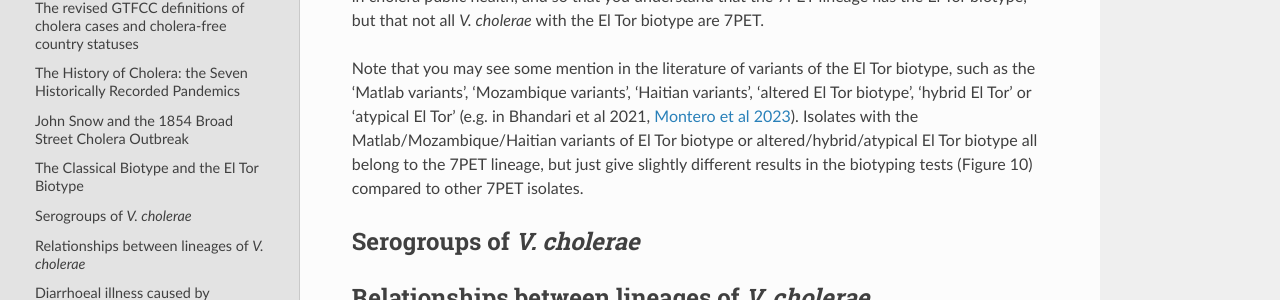
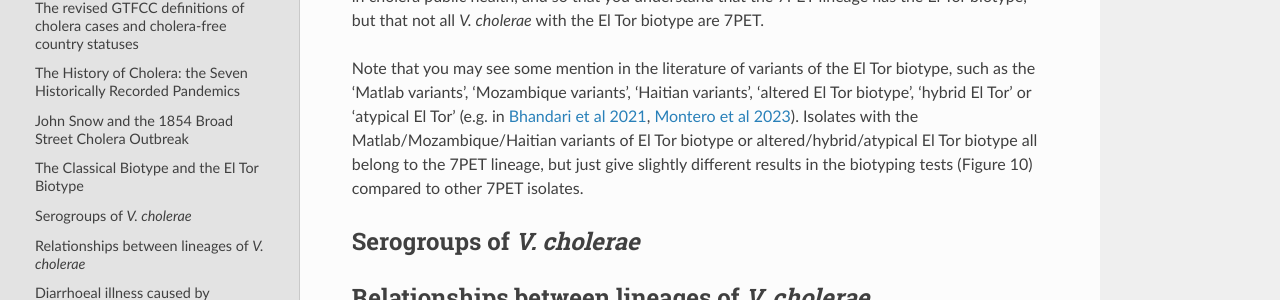
Before and after one commit to avrilcoghlan/cholerabook, a Sphinx documentation site: the page built from docs/source/vibriogenomes.rst, in a window 1280 px wide and 900 px high, scrolled down 8908 px. Shown: the part 199-499 px from the top of the window. Built offline with Sphinx 7.4.7 and the Read the Docs theme 2.0.0, drawn with Linux system fonts in a browser that asks for light colours.

```diff
--- a/docs/source/vibriogenomes.rst
+++ b/docs/source/vibriogenomes.rst
@@ -281,7 +281,8 @@ but that not all *V. cholerae* with the El Tor biotype are 7PET.
 .. _CDC 1994: https://stacks.cdc.gov/view/cdc/52473
 
 Note that you may see some mention in the literature of variants of the El Tor biotype, such as
-the 'Matlab variants', 'Mozambique variants', 'Haitian variants', 'altered El Tor biotype', 'hybrid El Tor' or 'atypical El Tor' (e.g. in Bhandari et al 2021, `Montero et al 2023`_). Isolates with the Matlab/Mozambique/Haitian variants of El Tor biotype or altered/hybrid/atypical El Tor biotype all belong to the 7PET lineage, but
+the 'Matlab variants', 'Mozambique variants', 'Haitian variants', 'altered El Tor biotype', 'hybrid El Tor' or 'atypical El Tor' (e.g. in `Bhandari et al 2021`_,
+`Montero et al 2023`_). Isolates with the Matlab/Mozambique/Haitian variants of El Tor biotype or altered/hybrid/atypical El Tor biotype all belong to the 7PET lineage, but
 just give slightly different results in the biotyping tests (Figure 10) compared to other 7PET isolates.
 
 .. _Montero et al 2023: https://pubmed.ncbi.nlm.nih.gov/37215733/
```
